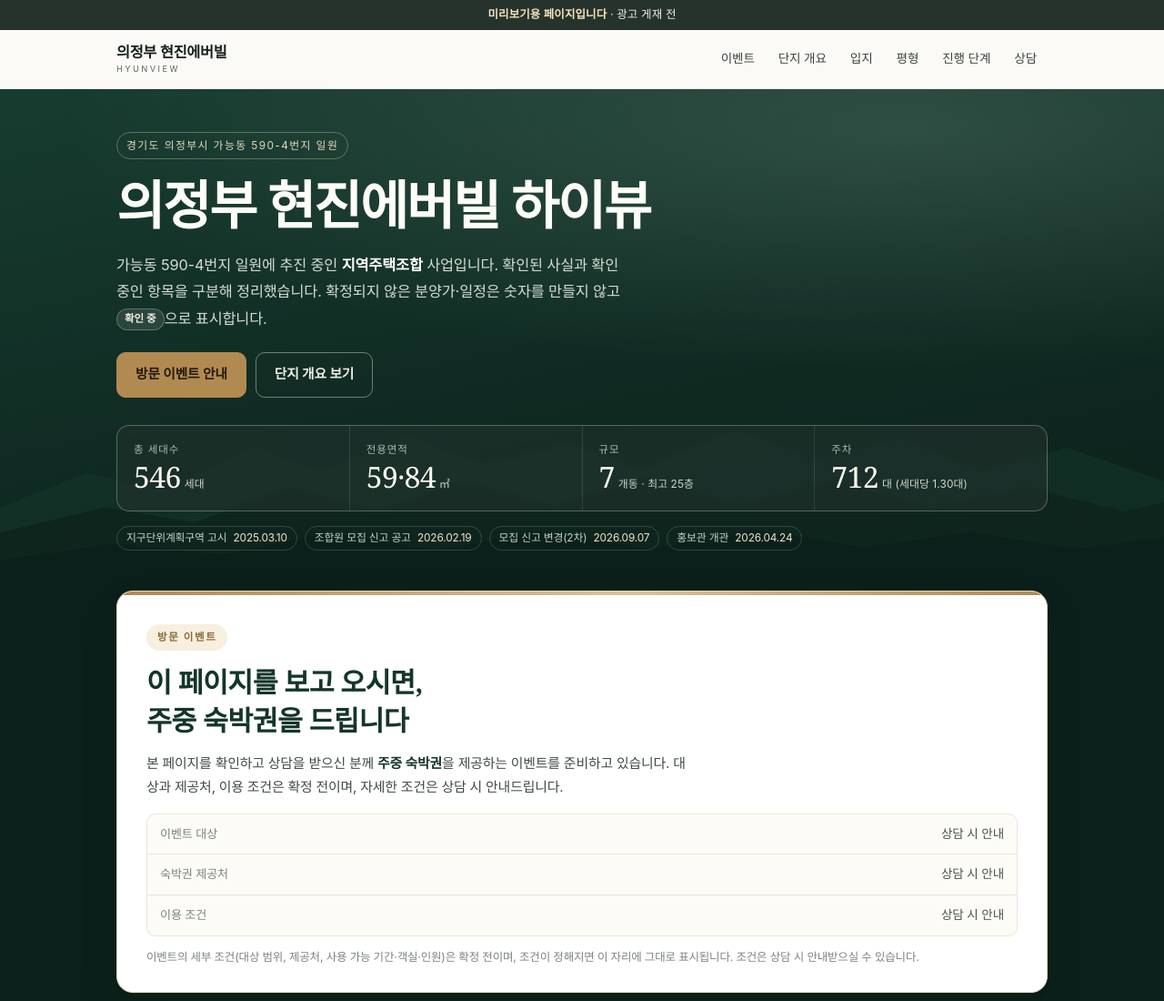
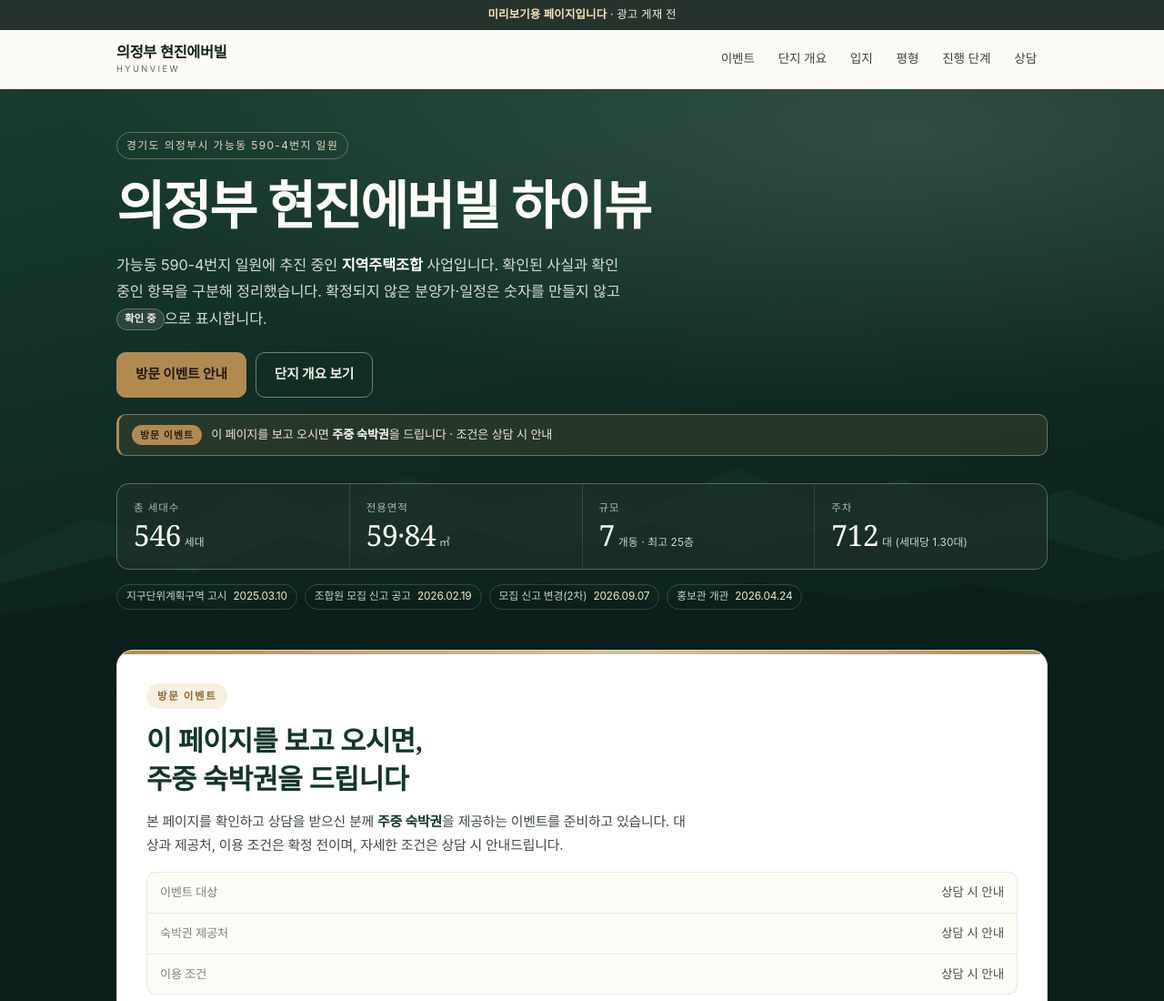
Before and after one commit to ongtnt02/ongtnt02.github.io, a plain HTML site: page hyunview/index.html in a window 1280 px wide. Shown: the top 1100 px of the page at 91% size. Drawn offline with Linux system fonts and the light colour scheme.

Commit message:
hyunview: 첫 화면에 이벤트 한 줄 추가

```diff
--- a/hyunview/index.html
+++ b/hyunview/index.html
@@ -64,6 +64,11 @@
         <a class="btn btn-primary" href="#event">방문 이벤트 안내</a>
         <a class="btn btn-ghost" href="#overview">단지 개요 보기</a>
       </div>
+
+      <a class="hero-event" href="#event">
+        <span class="hero-event-label">방문 이벤트</span>
+        <span class="hero-event-text">이 페이지를 보고 오시면 <strong>주중 숙박권</strong>을 드립니다 · 조건은 상담 시 안내</span>
+      </a>
 
       <dl class="stats">
         <div class="stat">
--- a/hyunview/styles.css
+++ b/hyunview/styles.css
@@ -315,6 +315,38 @@ a { color: inherit; }
   color: #cfd8cf;
   letter-spacing: .01em;
 }
+
+/* 히어로 안 이벤트 한 줄 — 첫 화면에서 바로 보이게 */
+.hero-event {
+  display: flex;
+  align-items: center;
+  gap: 10px;
+  margin-top: 18px;
+  padding: 11px 14px;
+  border: 1px solid rgba(230, 217, 191, .38);
+  border-left: 3px solid var(--gold);
+  border-radius: 10px;
+  background: rgba(177, 138, 82, .14);
+  text-decoration: none;
+  line-height: 1.5;
+}
+.hero-event:hover { background: rgba(177, 138, 82, .22); }
+.hero-event-label {
+  flex: 0 0 auto;
+  font-size: .68rem;
+  font-weight: 700;
+  letter-spacing: .1em;
+  color: #2a1f10;
+  background: var(--gold);
+  border-radius: 999px;
+  padding: 3px 9px;
+}
+.hero-event-text {
+  font-size: .82rem;
+  color: #f0e6d3;
+  word-break: keep-all;
+}
+.hero-event-text strong { color: #fff; }
 
 .hero-facts {
   display: flex;
```
